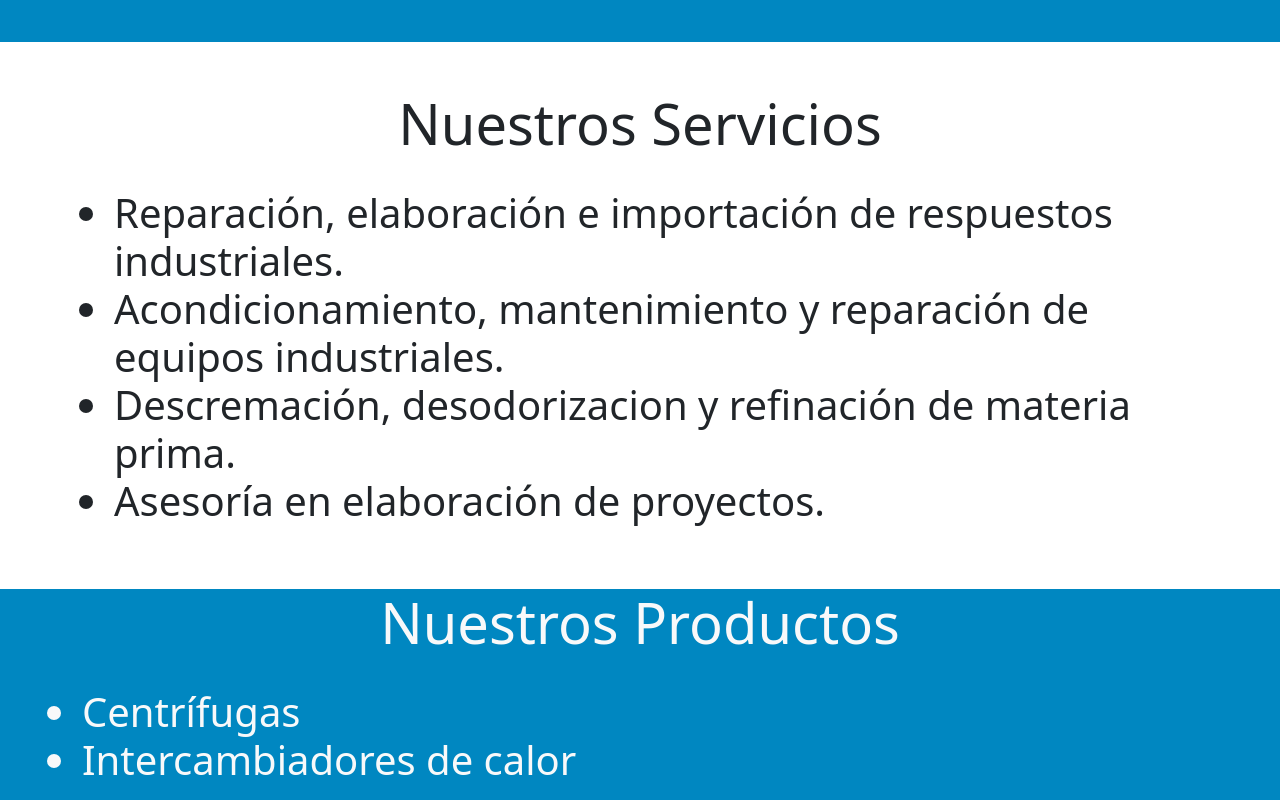
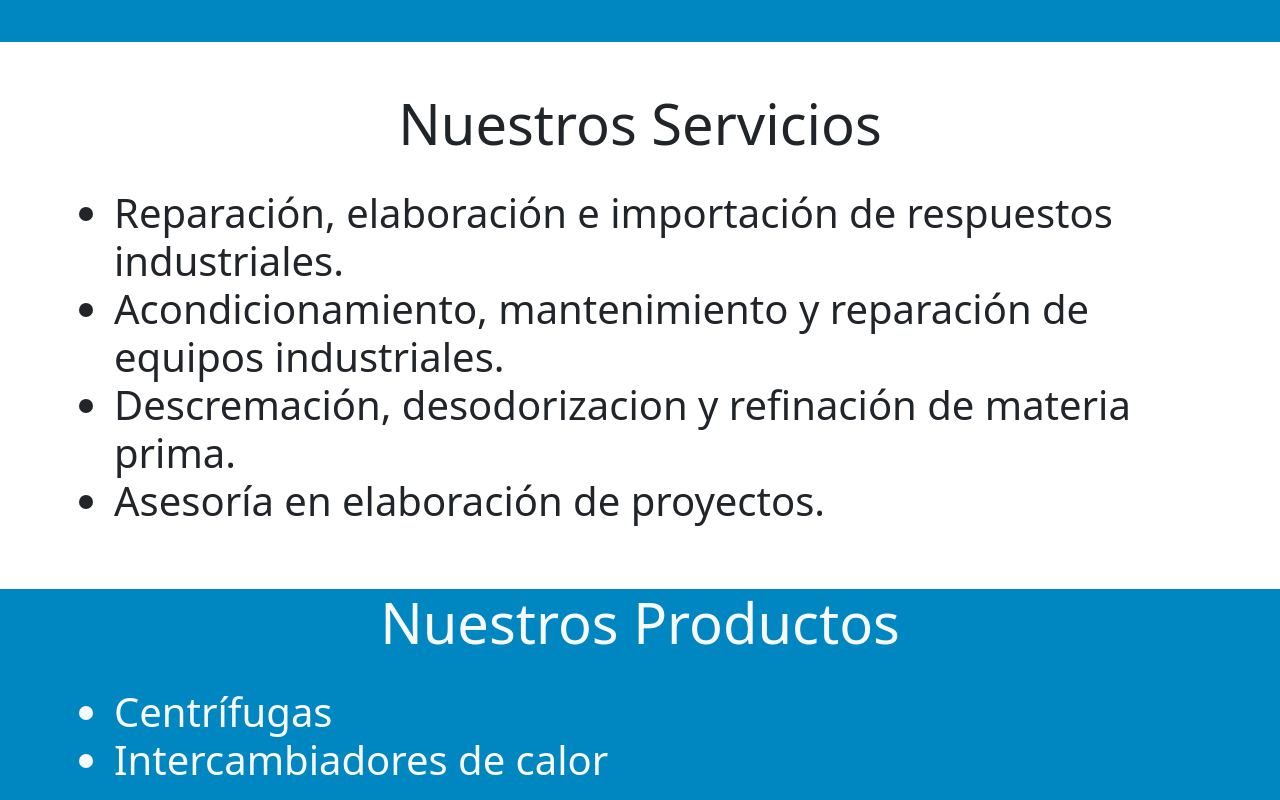
Before and after one commit to SoyEliezerRojas/Centritechs, a website built with webpack: page src/index.html in a window 1280 px wide. Shown: the part 1405-2205 px from the top of the page. Built offline with nearby package versions, Linux system fonts and the light colour scheme; files whose address does not match are found by name.

Commit message:
Mdificación en 'Productos'

```diff
--- a/src/index.html
+++ b/src/index.html
@@ -10,7 +10,6 @@
   <link href="https://cdn.jsdelivr.net/npm/bootstrap@5.0.0-beta3/dist/css/bootstrap.min.css" rel="stylesheet"
     integrity="sha384-eOJMYsd53ii+scO/bJGFsiCZc+5NDVN2yr8+0RDqr0Ql0h+rP48ckxlpbzKgwra6" crossorigin="anonymous">
   <!--My Styles-->
-  <link rel="stylesheet" href="./styles.css">
 </head>
 
 <body>
@@ -98,15 +97,17 @@
       </div>
     </section>
     <section id="products" class="mt-5 text-light">
-      <div class="container ">
+      <div class="container">
         <div class="row text-center">
           <h3 class="display-4">Nuestros Productos</h3>
         </div>
-        <div class="row mt-4">
-          <ul class="display-6">
-            <li>Centrífugas</li>
-            <li>Intercambiadores de calor</li>
-          </ul>
+        <div class="row">
+          <div class="col mt-4">
+            <ul>
+              <li class="display-6">Centrífugas</li>
+              <li class="display-6">Intercambiadores de calor</li>
+            </ul>
+          </div>
         </div>
       </div>
     </section>
```
Also changed, not shown: dist/index.html.
